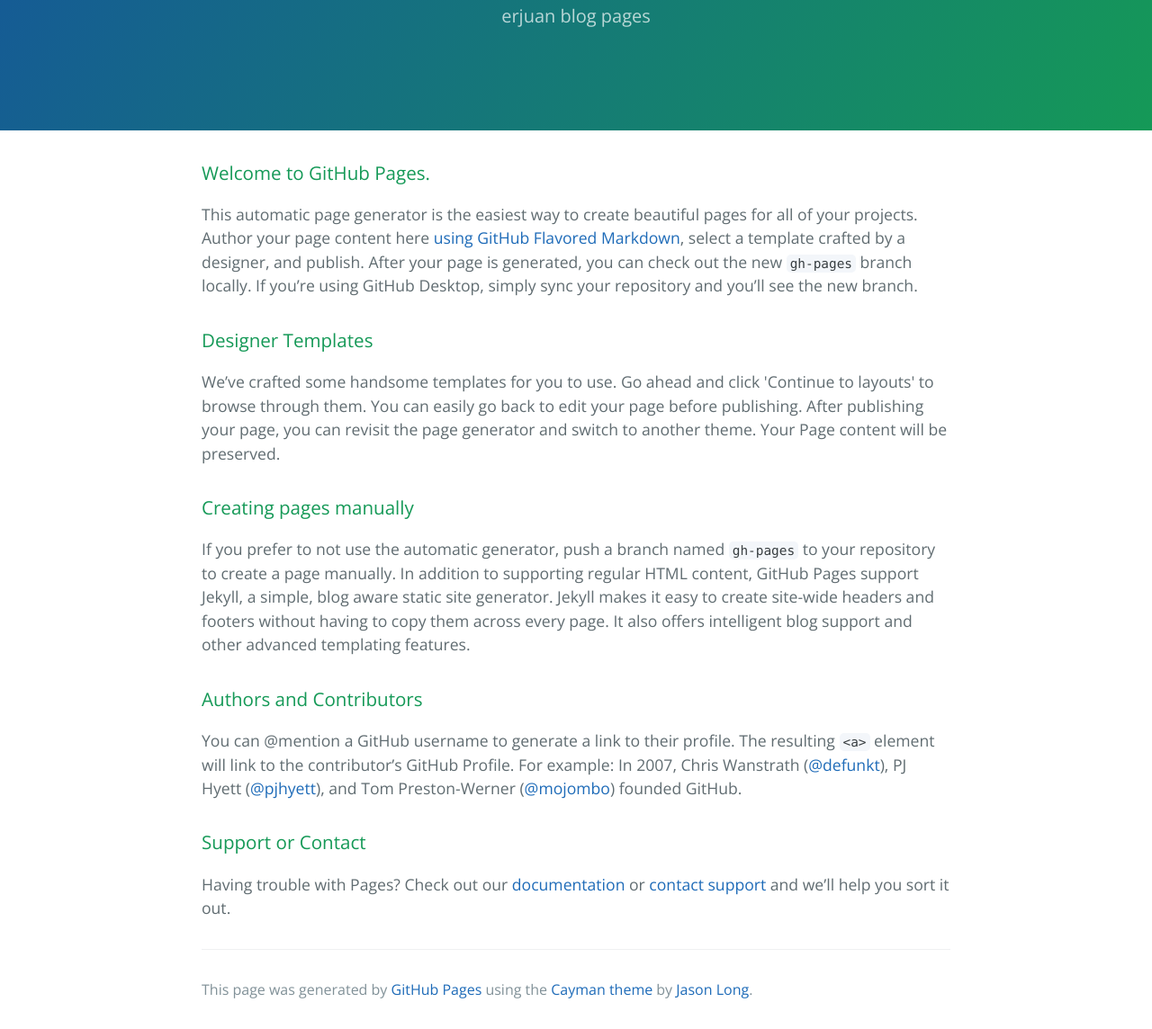
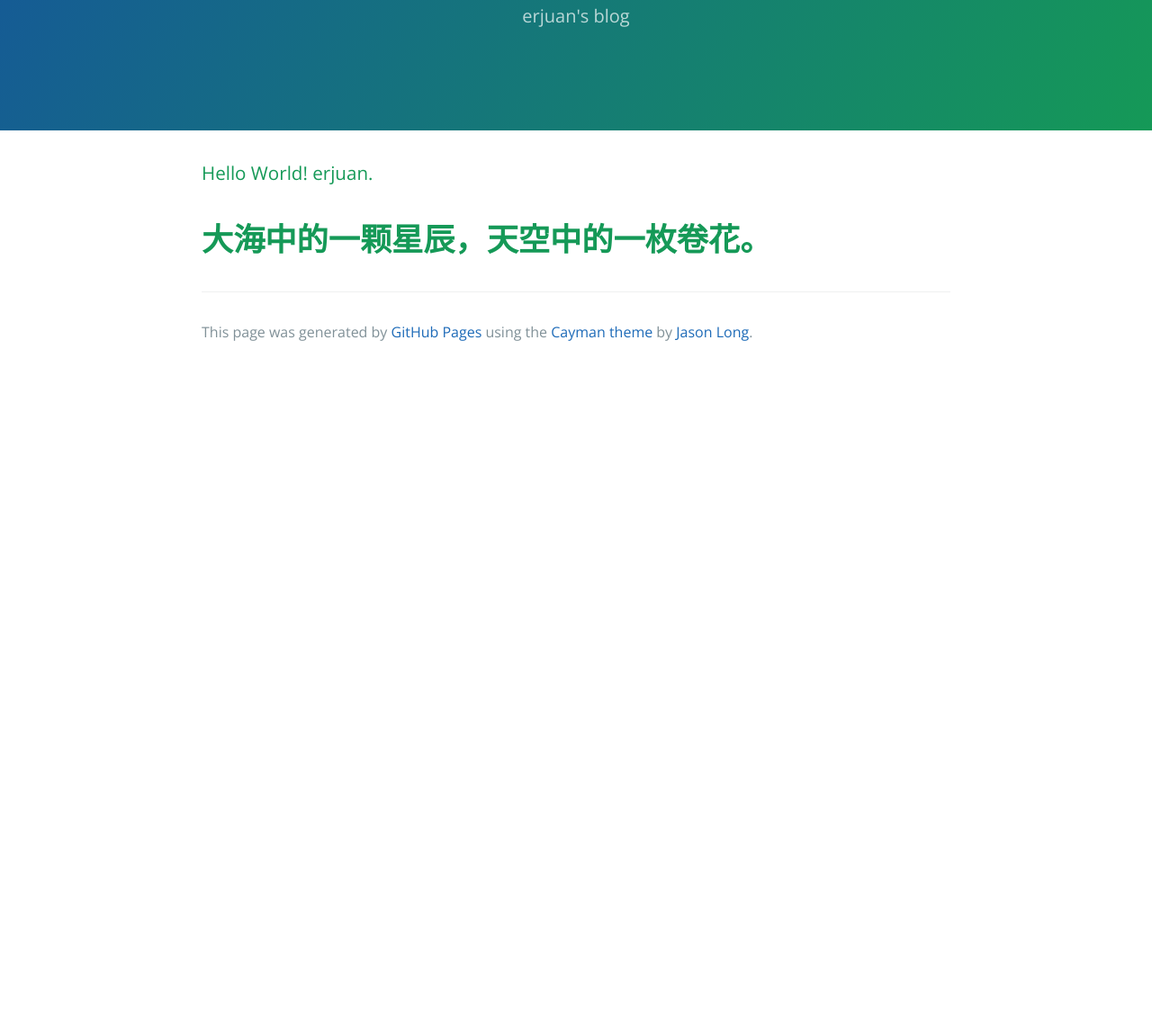
Before and after one commit to CmajalisFting/CmajalisFting.github.io, a plain HTML site: page index.html in a window 1280 px wide. Shown: the part 172-1316 px from the top of the page at 90% size. After the commit the page ends 800 px from the top, so only its background shows below. Drawn offline with nearby package versions, Linux system fonts and the light colour scheme.

Commit message:
Replace master branch with page content via GitHub

```diff
--- a/index.html
+++ b/index.html
@@ -12,34 +12,16 @@
   <body>
     <section class="page-header">
       <h1 class="project-name">Cmajalisfting.GitHub.io</h1>
-      <h2 class="project-tagline">erjuan blog pages</h2>
+      <h2 class="project-tagline">erjuan&#39;s blog</h2>
     </section>
 
     <section class="main-content">
       <h3>
-<a id="welcome-to-github-pages" class="anchor" href="#welcome-to-github-pages" aria-hidden="true"><span aria-hidden="true" class="octicon octicon-link"></span></a>Welcome to GitHub Pages.</h3>
+<a id="hello-world-erjuan" class="anchor" href="#hello-world-erjuan" aria-hidden="true"><span aria-hidden="true" class="octicon octicon-link"></span></a>Hello World! erjuan.</h3>
 
-<p>This automatic page generator is the easiest way to create beautiful pages for all of your projects. Author your page content here <a href="https://guides.github.com/features/mastering-markdown/">using GitHub Flavored Markdown</a>, select a template crafted by a designer, and publish. After your page is generated, you can check out the new <code>gh-pages</code> branch locally. If you’re using GitHub Desktop, simply sync your repository and you’ll see the new branch.</p>
-
-<h3>
-<a id="designer-templates" class="anchor" href="#designer-templates" aria-hidden="true"><span aria-hidden="true" class="octicon octicon-link"></span></a>Designer Templates</h3>
-
-<p>We’ve crafted some handsome templates for you to use. Go ahead and click 'Continue to layouts' to browse through them. You can easily go back to edit your page before publishing. After publishing your page, you can revisit the page generator and switch to another theme. Your Page content will be preserved.</p>
-
-<h3>
-<a id="creating-pages-manually" class="anchor" href="#creating-pages-manually" aria-hidden="true"><span aria-hidden="true" class="octicon octicon-link"></span></a>Creating pages manually</h3>
-
-<p>If you prefer to not use the automatic generator, push a branch named <code>gh-pages</code> to your repository to create a page manually. In addition to supporting regular HTML content, GitHub Pages support Jekyll, a simple, blog aware static site generator. Jekyll makes it easy to create site-wide headers and footers without having to copy them across every page. It also offers intelligent blog support and other advanced templating features.</p>
-
-<h3>
-<a id="authors-and-contributors" class="anchor" href="#authors-and-contributors" aria-hidden="true"><span aria-hidden="true" class="octicon octicon-link"></span></a>Authors and Contributors</h3>
-
-<p>You can @mention a GitHub username to generate a link to their profile. The resulting <code>&lt;a&gt;</code> element will link to the contributor’s GitHub Profile. For example: In 2007, Chris Wanstrath (<a href="https://github.com/defunkt" class="user-mention">@defunkt</a>), PJ Hyett (<a href="https://github.com/pjhyett" class="user-mention">@pjhyett</a>), and Tom Preston-Werner (<a href="https://github.com/mojombo" class="user-mention">@mojombo</a>) founded GitHub.</p>
-
-<h3>
-<a id="support-or-contact" class="anchor" href="#support-or-contact" aria-hidden="true"><span aria-hidden="true" class="octicon octicon-link"></span></a>Support or Contact</h3>
-
-<p>Having trouble with Pages? Check out our <a href="https://help.github.com/pages">documentation</a> or <a href="https://github.com/contact">contact support</a> and we’ll help you sort it out.</p>
+<h1>
+<a id="大海中的一颗星辰天空中的一枚卷花" class="anchor" href="#%E5%A4%A7%E6%B5%B7%E4%B8%AD%E7%9A%84%E4%B8%80%E9%A2%97%E6%98%9F%E8%BE%B0%E5%A4%A9%E7%A9%BA%E4%B8%AD%E7%9A%84%E4%B8%80%E6%9E%9A%E5%8D%B7%E8%8A%B1" aria-hidden="true"><span aria-hidden="true" class="octicon octicon-link"></span></a><strong>大海中的一颗星辰，天空中的一枚卷花。</strong>
+</h1>
 
       <footer class="site-footer">
 
```
Also changed, not shown: params.json (+2 -2 lines).
